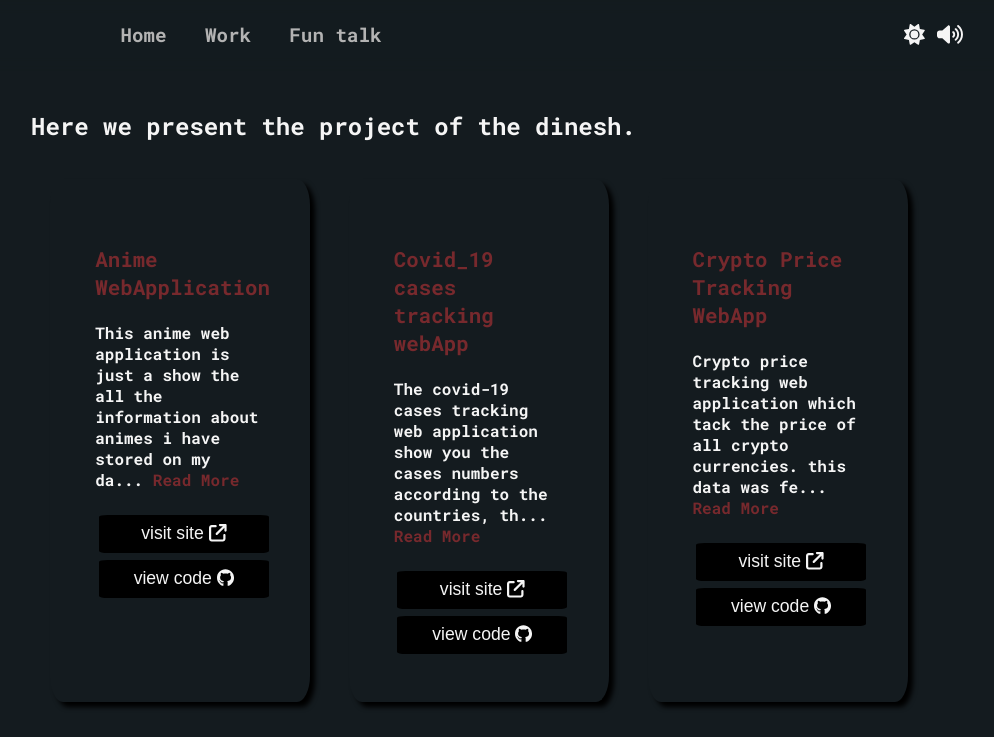
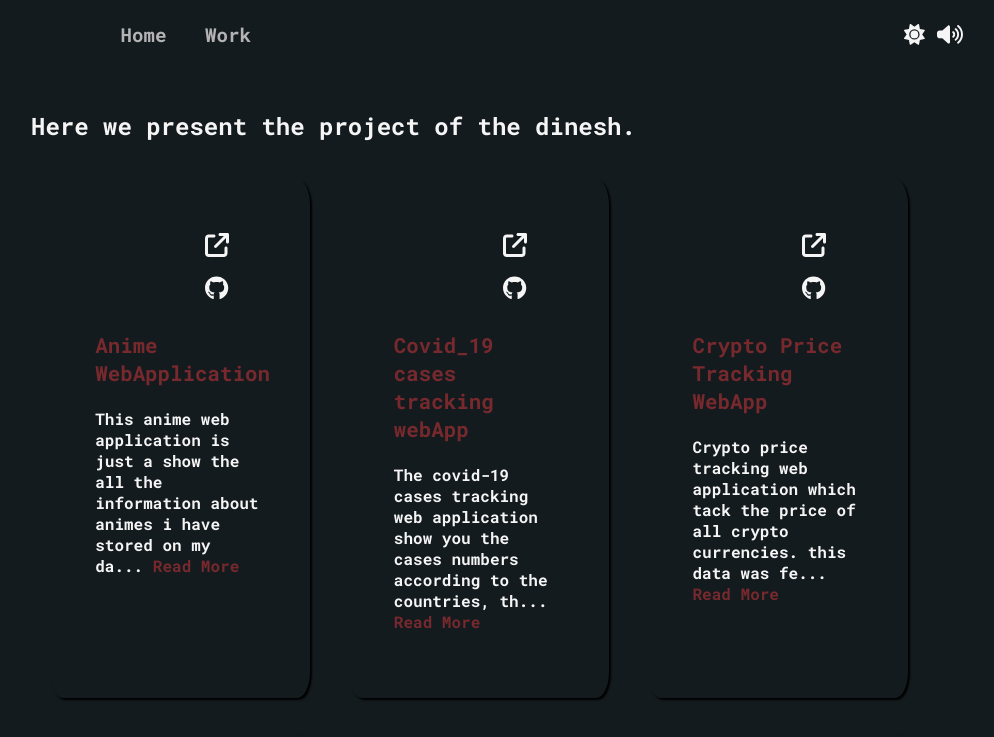
Before and after one commit to dineshnikhil/dineshnikhil.github.io, a React (Create React App) app: page /projects in a window 1280 px wide. Shown: the top 737 px of the page, without its empty margins (161-1155 px from the left). Built offline with nearby package versions, Linux system fonts and the light colour scheme.

Commit message:
modified the project cards

```diff
--- a/src/components/nav/Nav.jsx
+++ b/src/components/nav/Nav.jsx
@@ -77,13 +77,6 @@ function Nav() {
 				>
 					Work
 				</NavLink>
-				<NavLink
-					className={classes.navLinks}
-					to="/funtalk"
-					onClick={soundOffHandler}
-				>
-					Fun talk
-				</NavLink>
 			</div>
 			<div className={classes.setting}>
 				<button onClick={modeChangeHandler}>
--- a/src/components/projects/ProjectCard.jsx
+++ b/src/components/projects/ProjectCard.jsx
@@ -9,6 +9,14 @@ import { FontAwesomeIcon } from '@fortawesome/react-fontawesome';
 function ProjectCard(props) {
 	return (
 		<div className={classes.project_card_div}>
+			<div className={classes.project_links_div}>
+				<button>
+					<FontAwesomeIcon icon={faArrowUpRightFromSquare} />
+				</button>
+				<button>
+					<FontAwesomeIcon icon={faGithub} />
+				</button>
+			</div>
 			<h3>{props.obj.name}</h3>
 			<h4>
 				{props.obj.info.slice(0, 101)}...{' '}
@@ -19,12 +27,6 @@ function ProjectCard(props) {
 					<span className={classes.read_more_link}>Read More</span>
 				</NavLink>
 			</h4>
-			<button>
-				visit site <FontAwesomeIcon icon={faArrowUpRightFromSquare} />
-			</button>
-			<button>
-				view code <FontAwesomeIcon icon={faGithub} />
-			</button>
 		</div>
 	);
 }
--- a/src/components/projects/ProjectCard.module.css
+++ b/src/components/projects/ProjectCard.module.css
@@ -1,7 +1,7 @@
 .project_card_div {
 	/* background-color: var(--secondary-color); */
 	border-radius: 5%;
-	box-shadow: 5px 5px 5px black;
+	box-shadow: 2px 2px 2px black;
 
 	padding: 5%;
 	margin: 2%;
@@ -9,7 +9,7 @@
 }
 
 .project_card_div:hover {
-	box-shadow: 3px 3px 5px var(--bg-color);
+	box-shadow: 2px 2px 2px var(--bg-color);
 }
 
 .project_card_div h3 {
@@ -32,21 +32,27 @@
 	text-decoration: none;
 }
 
+.project_links_div {
+	/* align-items: right; */
+	padding-left: 60%;
+}
+
 .project_card_div button {
-	width: 100%;
+	/* width: 100%; */
 	text-align: center;
-	font-size: 1.1rem;
+	font-size: 1.5rem;
 	border: none;
 	border-radius: 5%;
-	margin: 2%;
-	padding: 5% 0;
+	margin: 4%;
+	padding: 7%;
 
-	background-color: var(--social-bg-color);
+	background-color: transparent;
 	color: var(--social-link-color);
+	align-items: right;
 }
 
 .project_card_div button:hover {
-	background-color: var(--social-link-color);
+	background-color: transparent;
 	color: #d33a3a;
 	cursor: pointer;
 }
```
Also changed, not shown: 1 other file (tests, documents, lock files or other folders).
